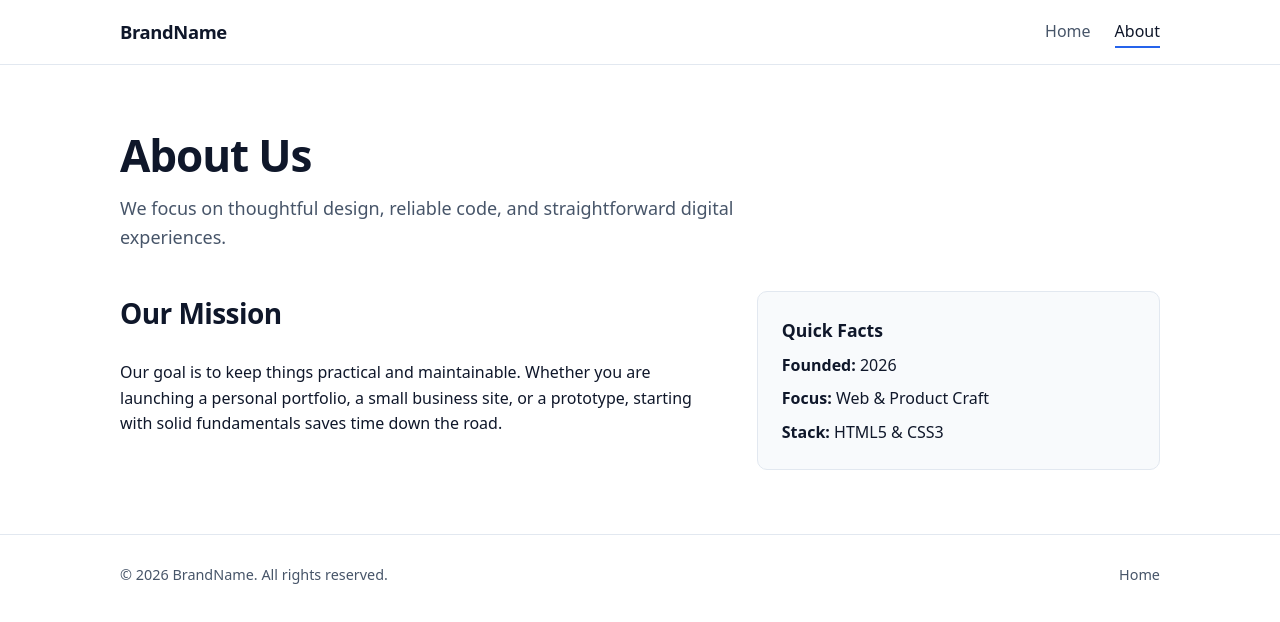
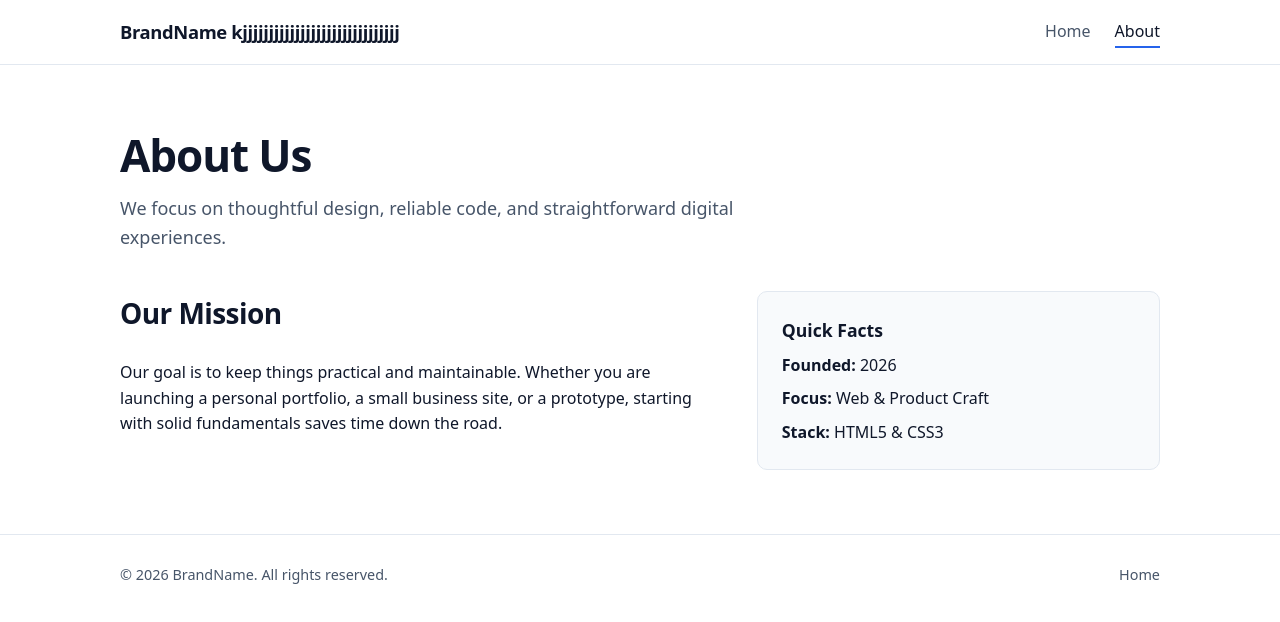
Before and after one commit to safahaha/safa123, a plain HTML site: page about.html in a window 1280 px wide. Drawn offline with Linux system fonts and the light colour scheme.

Commit message:
index file updated

```diff
--- a/about.html
+++ b/about.html
@@ -9,7 +9,7 @@
 <body>
   <header class="site-header">
     <nav class="nav container">
-      <a href="index.html" class="logo">BrandName</a>
+      <a href="index.html" class="logo">BrandName kjjjjjjjjjjjjjjjjjjjjjjjjjjjjjj</a>
       <ul class="nav-links">
         <li><a href="index.html">Home</a></li>
         <li><a href="about.html" class="active">About</a></li>
```
